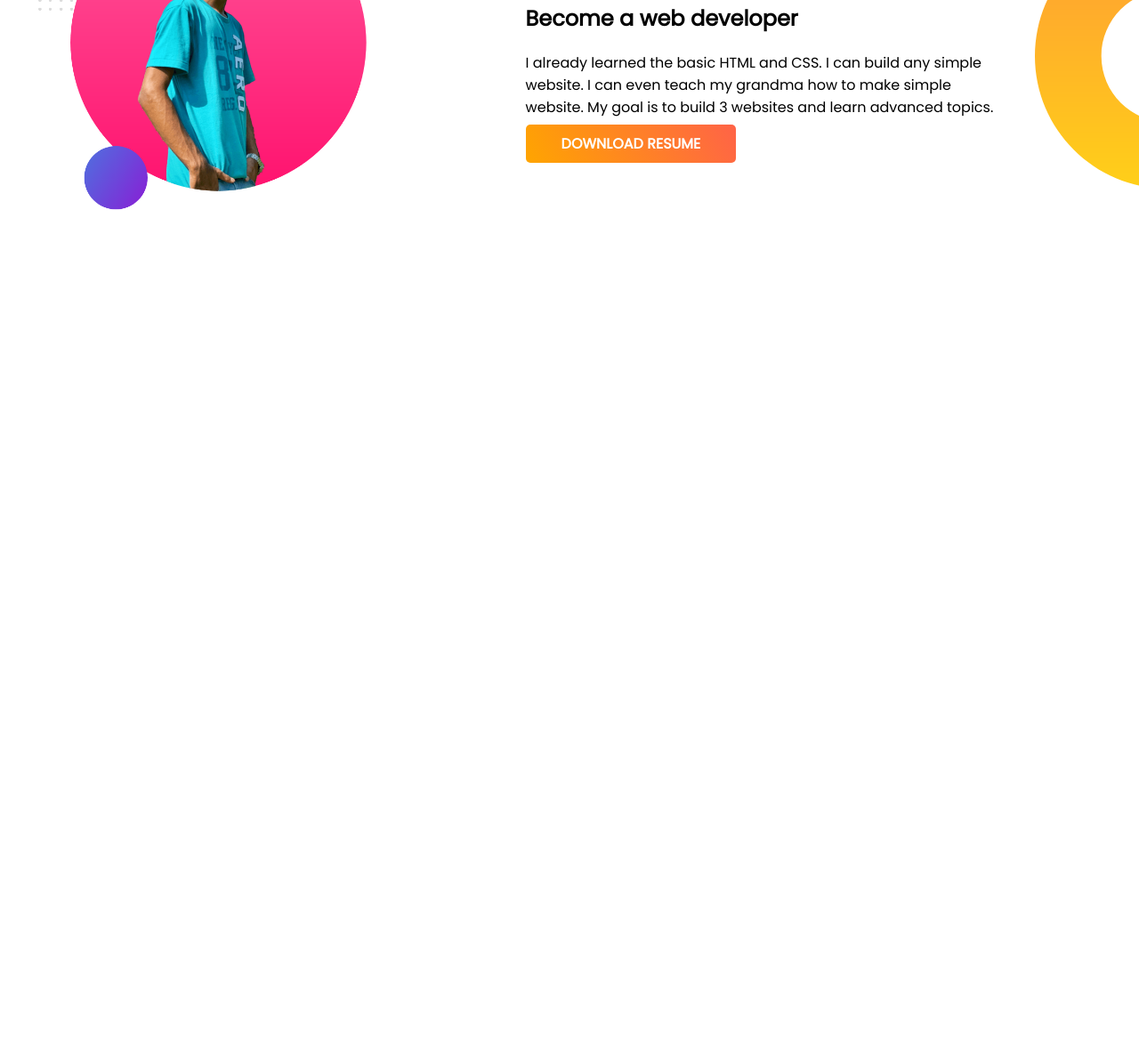
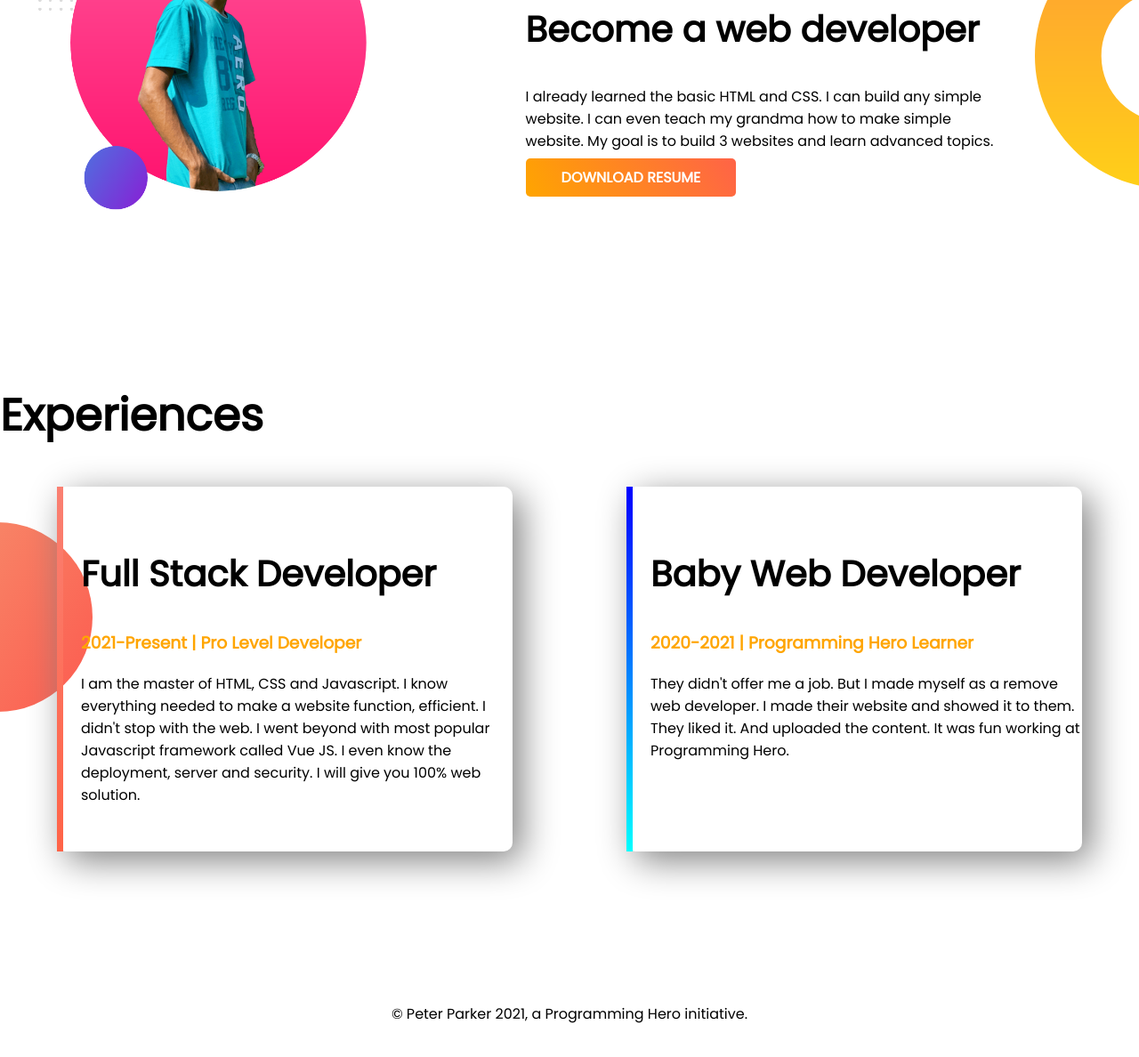
Before and after one commit to dewan36/Portfolio_web, a plain HTML site: page index.html in a window 1280 px wide. Shown: the part 800-1988 px from the top of the page at 89% size. Before the commit the page ends 1230 px from the top, so only its background shows below. Drawn offline with Linux system fonts and the light colour scheme.

Commit message:
Exp and Footer Section Added

```diff
--- a/index.html
+++ b/index.html
@@ -12,7 +12,9 @@
 </head>
 <body>
 
-<section class="top-banner">
+<!--== Top Banner ==-->
+
+<section class="top-banner flexible-container">
     <div class="half-width">
         <h1>Welcome To</h1>
         <h1><span class="orange-color">Dewan Mahin</span> World</h1>
@@ -25,7 +27,9 @@
     </div>
 </section>
 
-<section class="dream-big">
+<!--== Dream Big ==-->
+
+<section class="dream-big flexible-container">
     <div class="half-width">
         <img src="images/mahin_1.png" alt="">
     </div>
@@ -37,6 +41,29 @@
     </div>
 </section>
 
+<!--== Experiences ==-->
+
+<section class="experience-area">
+    <h1>Experiences</h1>
+    <div class="flexible-container">
+        <div id="full-stack-exp" class="experience-item">
+            <h2>Full Stack Developer</h2>
+            <h3 class="orange-color">2021-Present | Pro Level Developer</h3>
+            <p>I am the master of HTML, CSS and Javascript. I know everything needed to make a website function, efficient. I didn't stop with the web. I went beyond with most popular Javascript framework called Vue JS. I even know the deployment, server and security. I will give you 100% web solution.</p>
+        </div>
+        <div id="web-dev-exp" class="experience-item">
+            <h2>Baby Web Developer</h2>
+            <h3 class="orange-color">2020-2021 | Programming Hero Learner</h3>
+            <p>They didn't offer me a job. But I made myself as a remove web developer. I made their website and showed it to them. They liked it. And uploaded the content. It was fun working at Programming Hero.</p>
+        </div>
+    </div>
+</section>
+
+<!--== Footer ==-->
+
+<footer>
+    <p>© Peter Parker 2021, a Programming Hero initiative.</p>
+</footer>
 
 </body>
 </html>
--- a/style.css
+++ b/style.css
@@ -2,7 +2,7 @@ body{
     font-family: 'Poppins', sans-serif;
     margin: 0;
 }
-section{
+.flexible-container{
     display: flex;
     margin-bottom: 150px;
 }
@@ -16,6 +16,9 @@ section{
 }
 h1{
     font-size: 50px;
+}
+h2{
+    font-size: 40px;
 }
 .orange-color{
     color: #FFA500;
@@ -40,3 +43,29 @@ h1{
 .dream-big .r-padding{
     padding-right: 150px;
 }
+.experience-area{
+    background: url(images/exp-bg.png);
+    background-repeat: no-repeat;
+    background-position: left;
+}
+.experience-item{
+    width: 40%;
+    margin: 0 5%;
+    padding: 35px 0px 35px 20px;
+    box-shadow: 10px 10px 40px gray;
+    border-radius: 10px;
+}
+#full-stack-exp{
+    border-left: 7px solid;
+    border-image: linear-gradient(salmon, tomato);
+    border-image-slice: 1;
+}
+#web-dev-exp{
+    border-left: 7px solid;
+    border-image: linear-gradient(blue, cyan);
+    border-image-slice: 1;
+}
+footer p{
+    text-align: center;
+    padding: 20px 0;
+}
```
